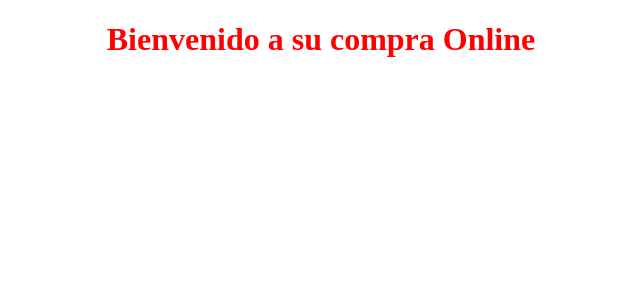
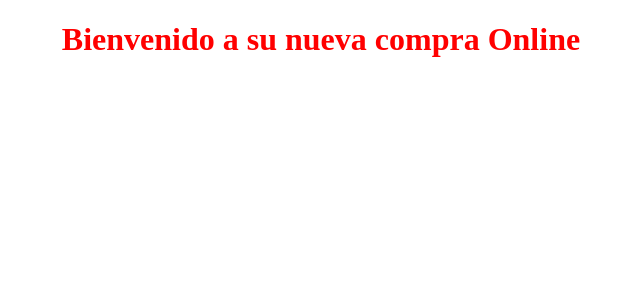
Before and after one commit to darcknnes/carroDeComprasEjemplo, an Angular app: page / in a window 1280 px wide. Shown: the top 300 px of the page, without its empty margins (319-959 px from the left). Built offline with nearby package versions, Linux system fonts and the light colour scheme.

Commit message:
subido correcto

```diff
--- a/src/app/Components/Main/app.component.ts
+++ b/src/app/Components/Main/app.component.ts
@@ -6,5 +6,5 @@ import { Component } from '@angular/core';
   styleUrls: ['./app.component.css']
 })
 export class AppComponent {
-  title = 'Bienvenido a su compra Online';
+  title = 'Bienvenido a su nueva compra Online';
 }
```
